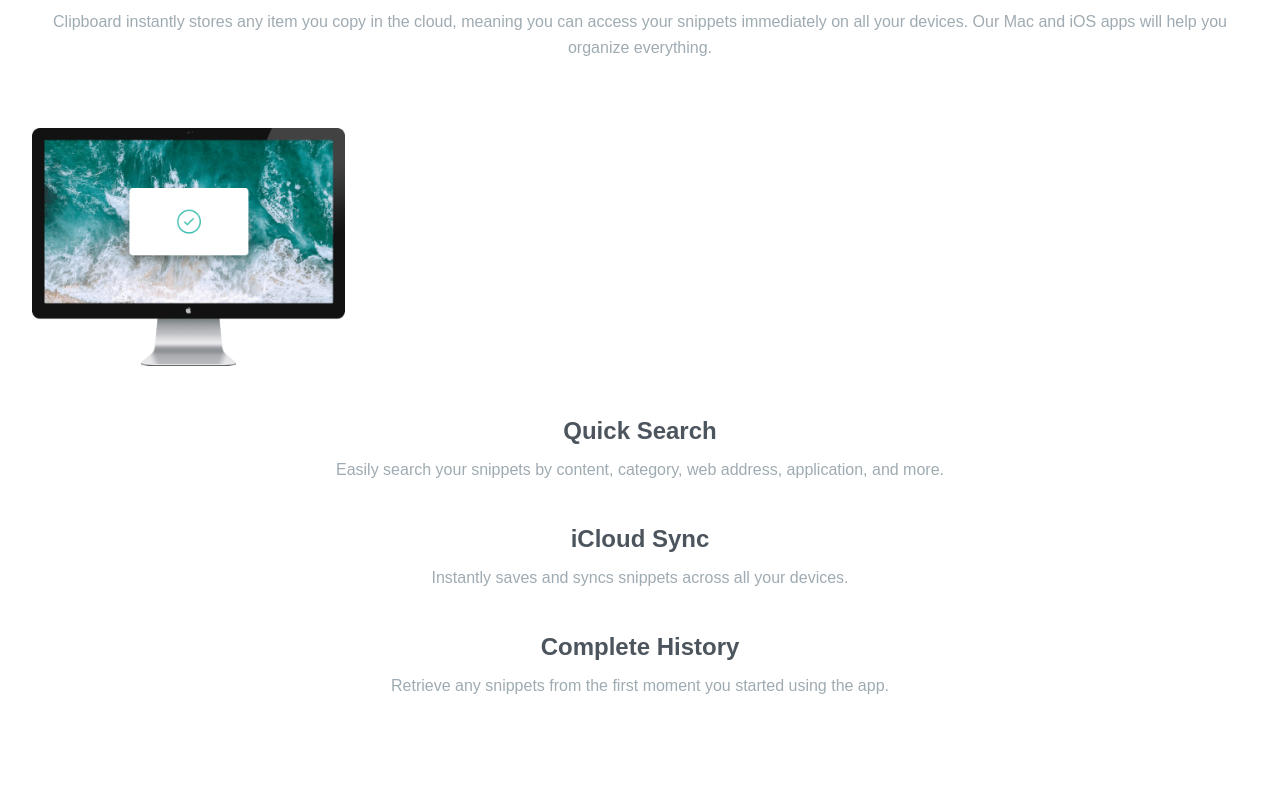
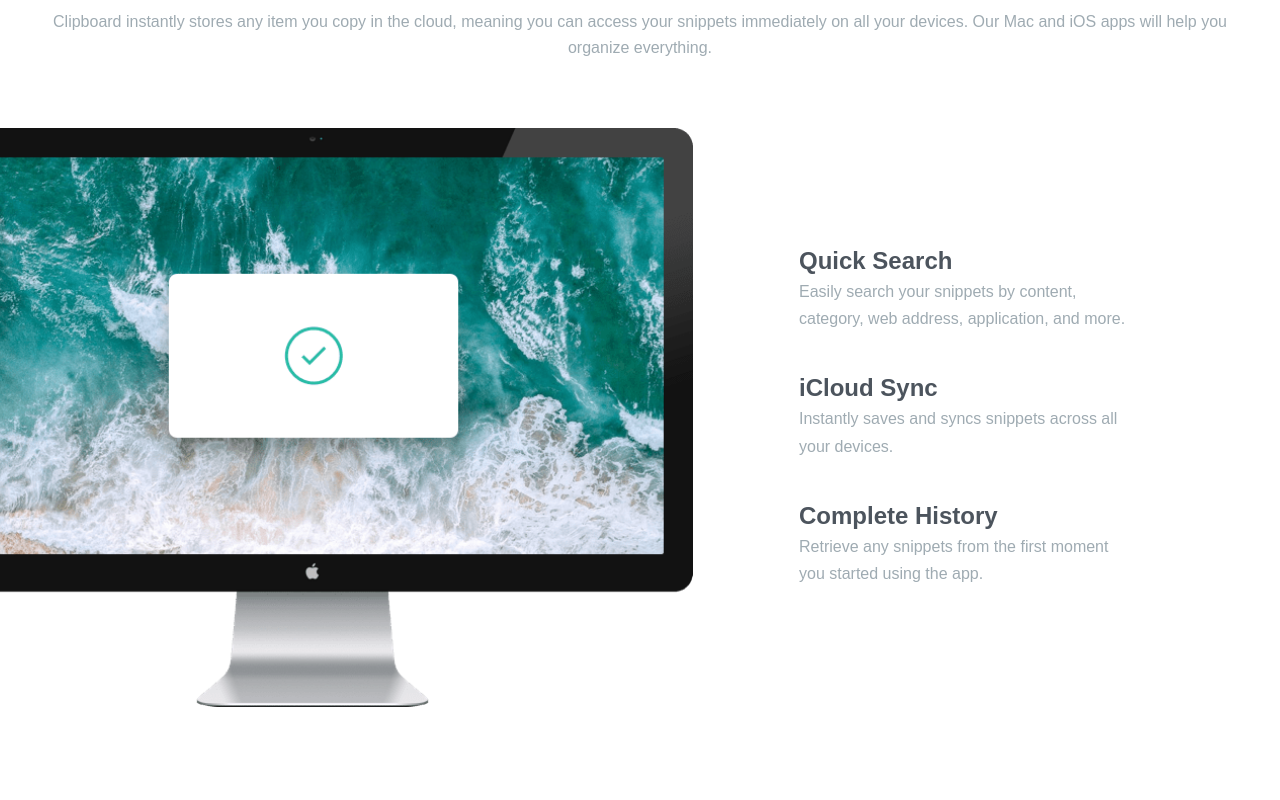
Before and after one commit to christian-prasetya/fem-clipboard-landing-page, a plain HTML site: page index.html in a window 1280 px wide. Shown: the part 700-1500 px from the top of the page. Drawn offline with Linux system fonts and the light colour scheme; a web font is replaced by a local one.

Commit message:
Finish the desktop version

```diff
--- a/scss/layout/_footer.scss
+++ b/scss/layout/_footer.scss
@@ -6,21 +6,49 @@
   width: 100%;
   padding: u.rem(52);
 
+  @include u.breakpoint(large) {
+    display: flex;
+    justify-content: space-around;
+    align-items: center;
+    height: u.rem(150);
+    padding: u.rem(40);
+  }
+
   .footer__logo img {
     width: u.rem(55);
     margin: 0 auto u.rem(44) auto;
+
+    @include u.breakpoint(large) {
+      margin-bottom: 0;
+    }
   }
 
   .footer__links {
     margin-bottom: u.rem(49);
 
+    @include u.breakpoint(large) {
+      margin-bottom: 0;
+    }
+
     ul {
       text-align: center;
       letter-spacing: 1%;
 
+      @include u.breakpoint(large) {
+        width: u.rem(485);
+        display: grid;
+        grid-template-columns: repeat(3, 1fr);
+        text-align: left;
+        row-gap: u.rem(20);
+      }
+
       li {
         list-style-type: none;
         margin-bottom: u.rem(27);
+
+        @include u.breakpoint(large) {
+          margin-bottom: 0;
+        }
 
         a {
           color: b.$text-color-header;
@@ -34,5 +62,9 @@
     display: flex;
     gap: u.rem(40);
     justify-content: center;
+
+    @include u.breakpoint(large) {
+      // margin-top: u.rem(-44);
+    }
   }
 }
--- a/scss/layout/_main.scss
+++ b/scss/layout/_main.scss
@@ -29,15 +29,33 @@ main {
       }
     }
 
+    .card {
+      display: flex;
+      flex-direction: column;
+      align-items: center;
+
+      @include u.breakpoint(large) {
+        flex-direction: row;
+        justify-content: flex-start;
+        gap: u.rem(106);
+        margin-left: u.rem(-100);
+      }
+
       .card__image img {
         width: u.rem(313);
         margin-bottom: u.rem(51);
+
+        @include u.breakpoint(large) {
+          width: u.rem(761);
+          margin-bottom: 0;
+        }
       }
 
       .card__text {
         display: flex;
         flex-direction: column;
         gap: u.rem(42);
+        width: u.rem(339);
 
         .card__text-info {
           h3 {
@@ -46,7 +64,11 @@ main {
             letter-spacing: -2%;
             color: b.$text-color-header;
             text-align: center;
-          margin-bottom: u.rem(11);
+            margin-bottom: u.rem(3);
+
+            @include u.breakpoint(large) {
+              text-align: left;
+            }
           }
 
           p {
@@ -54,16 +76,30 @@ main {
             letter-spacing: 0.75%;
             line-height: 170%;
             text-align: center;
+
+            @include u.breakpoint(large) {
+              text-align: left;
+            }
           }
         }
       }
     }
 
+  }
+
   .access {
     margin-bottom: u.rem(129);
 
+    @include u.breakpoint(large) {
+      margin-bottom: u.rem(162);
+    }
+
     .card__title {
       margin-bottom: u.rem(59);
+
+      @include u.breakpoint(large) {
+        margin-bottom: u.rem(110);
+      }
 
       h2 {
         font-size: u.rem(28);
@@ -85,6 +121,10 @@ main {
 
   .supercharge {
     margin-bottom: u.rem(130);
+
+    @include u.breakpoint(large) {
+      margin-bottom: u.rem(158);
+    }
 
     .card__title {
       margin-bottom: u.rem(90);
@@ -111,6 +151,11 @@ main {
       flex-direction: column;
       gap: u.rem(55);
 
+      @include u.breakpoint(large) {
+        flex-direction: row;
+        width: u.rem(1100);
+      }
+
       &__text {
         display: flex;
         flex-direction: column;
@@ -135,6 +180,10 @@ main {
             font-size: u.rem(16);
             letter-spacing: 0.75%;
             line-height: 170%;
+
+            @include u.breakpoint(large) {
+              width: u.rem(332);
+            }
           }
         }
       }
@@ -144,30 +193,60 @@ main {
   .company {
     margin-bottom: u.rem(170);
 
+    @include u.breakpoint(large) {
+      width: u.rem(1110);
+      margin-bottom: u.rem(158);
+    }
+
     .logo-container {
       display: flex;
       flex-direction: column;
       gap: u.rem(66);
       align-items: center;
 
+      @include u.breakpoint(large) {
+        flex-direction: row;
+      }
+
       .google {
         width: u.rem(137);
+
+        @include u.breakpoint(large) {
+          width: u.rem(165);
+        }
       }
 
       .ibm {
         width: u.rem(116);
+
+        @include u.breakpoint(large) {
+          width: u.rem(139);
+        }
       }
 
       .microsoft {
         width: u.rem(134);
+
+        @include u.breakpoint(large) {
+          width: u.rem(161);
+        }
+
       }
 
       .hp {
         width: u.rem(113);
+
+        @include u.breakpoint(large) {
+          width: u.rem(135);
+        }
       }
 
       .vector {
         width: u.rem(103);
+
+        @include u.breakpoint(large) {
+          width: u.rem(125);
+        }
       }
     }
   }
@@ -175,6 +254,11 @@ main {
   .cta {
     text-align: center;
     margin-bottom: u.rem(171);
+
+    @include u.breakpoint(large) {
+      width: u.rem(683);
+      margin-bottom: u.rem(150);
+    }
 
     h2 {
       font-size: u.rem(28);
@@ -195,6 +279,11 @@ main {
       display: flex;
       flex-direction: column;
       gap: u.rem(26);
+
+      @include u.breakpoint(large) {
+        flex-direction: row;
+        justify-content: center;
       }
     }
   }
+}
```
Also changed, not shown: dist/style.css, 1 other file. Lines whose indentation alone changed are shown as unchanged.
